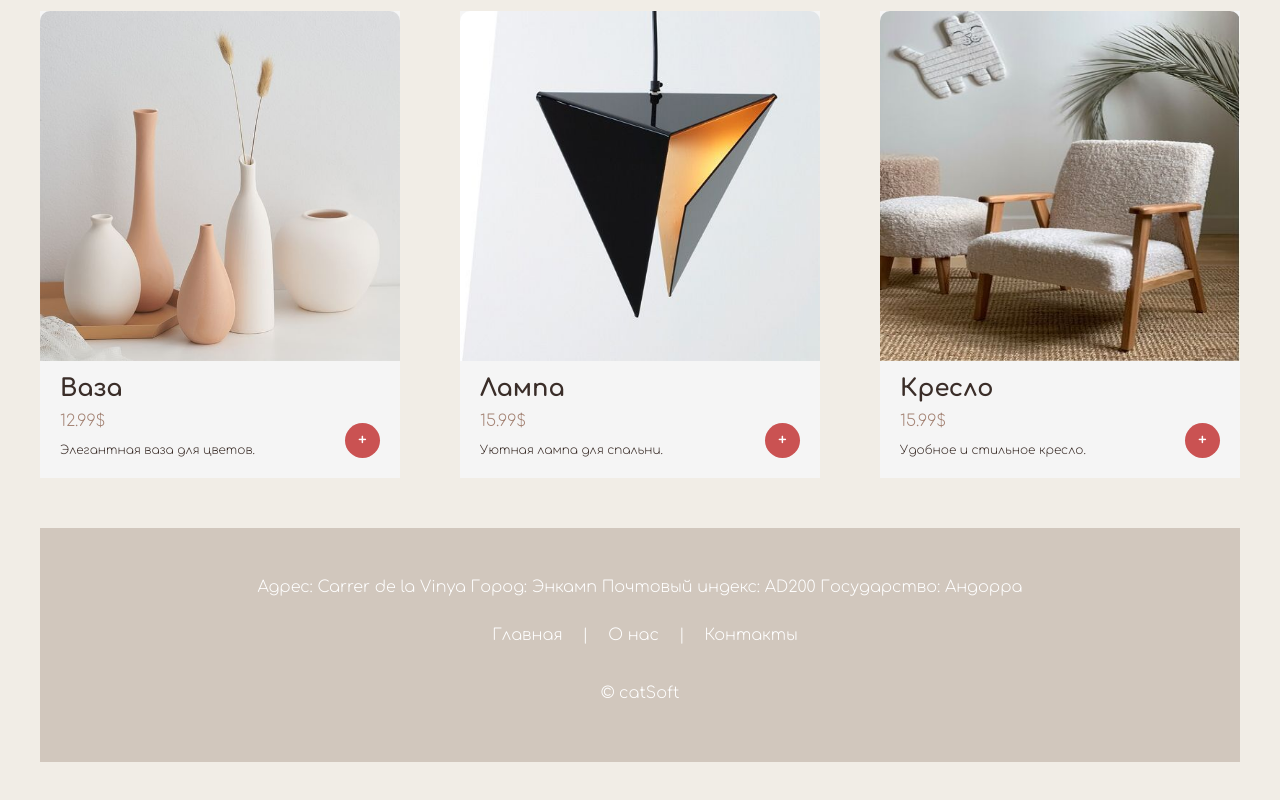
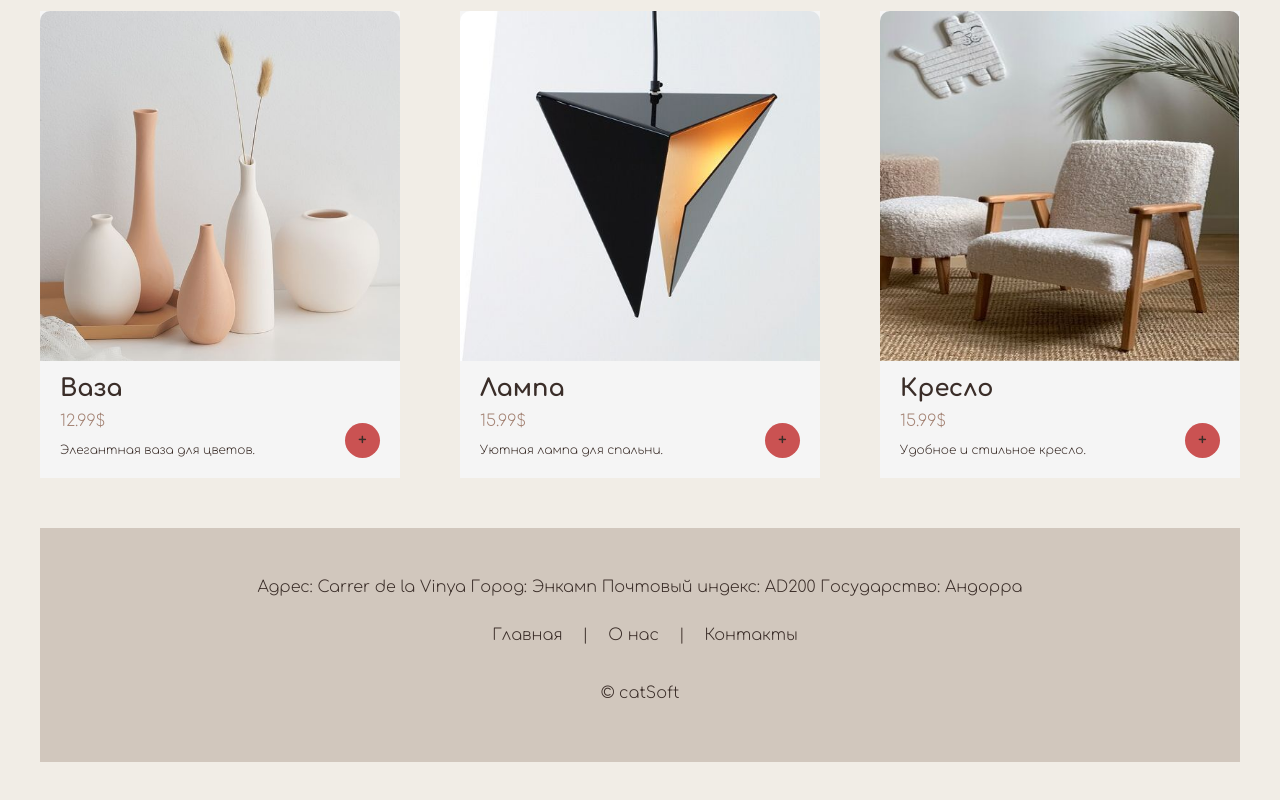
Before and after one commit to tiramisa/congenial-octo-lamp, a React (Create React App) app: page / in a window 1280 px wide. Shown: the part 1280-2080 px from the top of the page. Built offline with nearby package versions, Linux system fonts and the light colour scheme.

Commit message:
Update index.css

```diff
--- a/src/index.css
+++ b/src/index.css
@@ -6,6 +6,7 @@
   --base-color: #cbad8d;
   --nude-color: #a48374;
   --brand-background-color: #d1c7bd;
+  --white-color: #fff;
 }
 
 * {
@@ -216,7 +217,7 @@ header .presentation::before {
 .full-item>div {
   width: 600px;
   padding: 40px 30px;
-  background: #fff;
+  background: #var(--white-color);
   border-radius: 9px;
   position: relative;
   z-index: 1;
@@ -289,7 +290,7 @@ main .add-to-cart,
   height: 35px;
   text-align: center;
   line-height: 35px;
-  color: #fff;
+  color: #var(--white-color);
   border-radius: 50%;
   cursor: pointer;
   font-weight: 600;
@@ -332,13 +333,13 @@ footer {
   display: flex;
   flex-direction: column;
   background: var(--brand-background-color);
-  color: #fff;
+  color: #var(--white-color);
   text-align: center;
   padding: 50px;
 }
 
 footer a {
-  color: #fff;
+  color: #var(--white-color);
   text-decoration: none;
   margin: 0 5px;
   padding: 10px;
```
